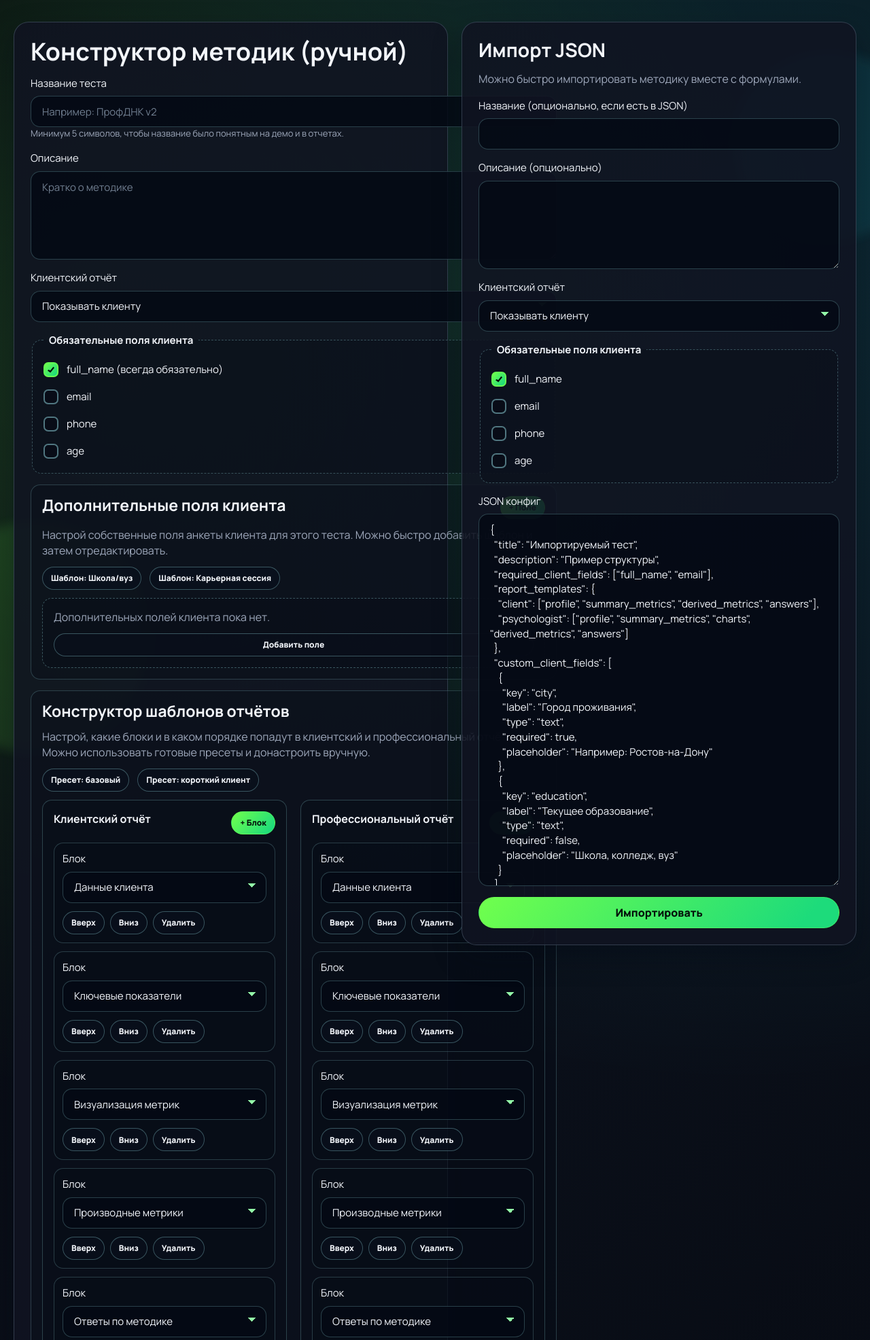
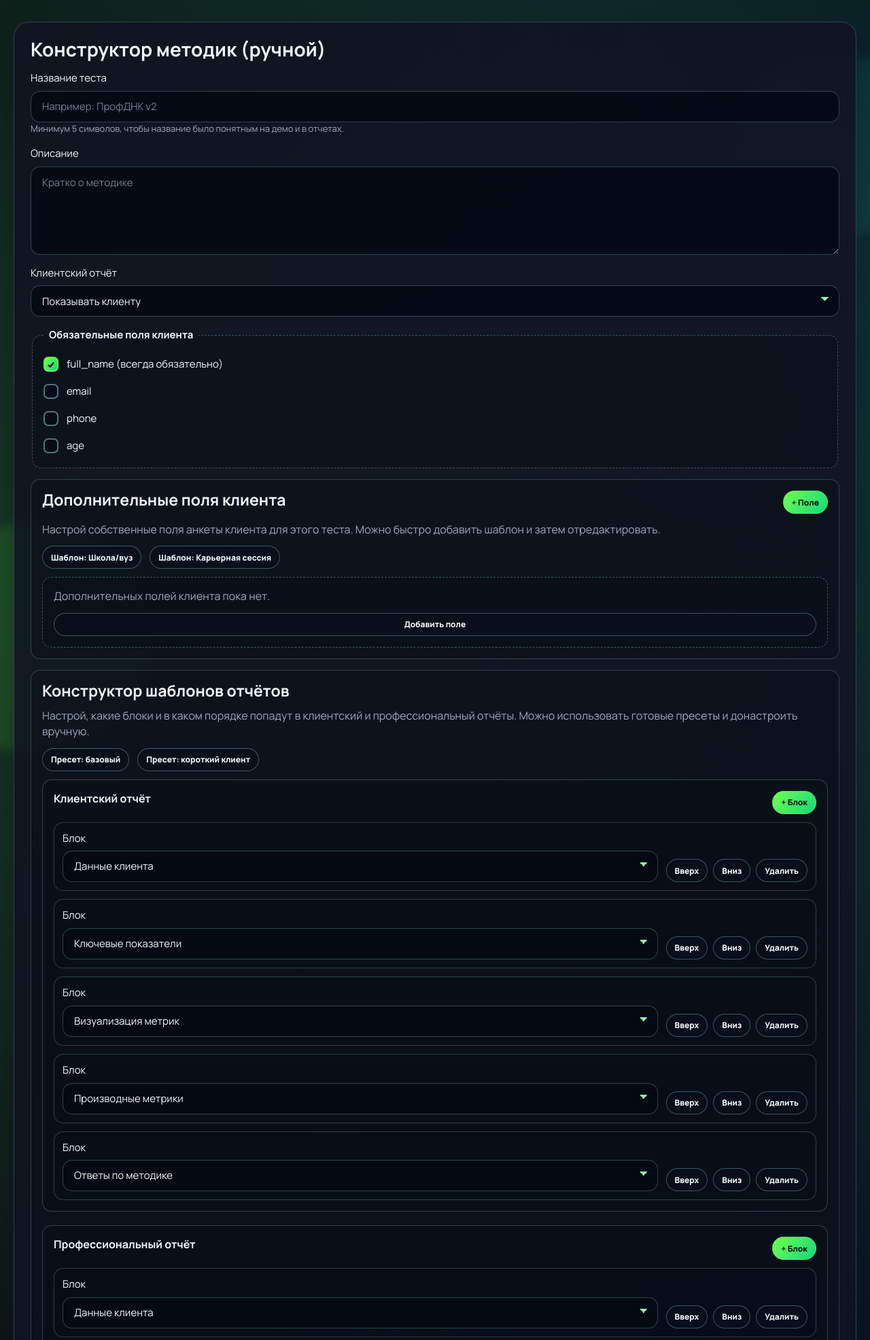
Before and after one commit to kleget/titanit-profdnk-mvp, a FastAPI app: template backend/app/templates/test_builder.html in a window 1280 px wide. Shown: the part 79-2051 px from the top of the page at 68% size. Run offline with FastAPI, Linux system fonts and the light colour scheme; the template is opened without the code that fills it, so the values that code supplies are empty.

Commit message:
fix(ui): stabilize desktop builder layout and bust stale static cache

```diff
--- a/backend/app/static/css/app.css
+++ b/backend/app/static/css/app.css
@@ -220,9 +220,27 @@ html[data-theme="light"] .brand {
   gap: var(--space-5);
 }
 
+.grid > * {
+  min-width: 0;
+}
+
 .two-col {
-  grid-template-columns: minmax(360px, 1.1fr) minmax(360px, 1fr);
+  grid-template-columns: repeat(2, minmax(0, 1fr));
   align-items: start;
+}
+
+.builder-layout {
+  grid-template-columns: minmax(0, 1.25fr) minmax(0, 0.95fr);
+  align-items: start;
+}
+
+.builder-page > .panel:first-child > h1 {
+  font-size: clamp(28px, 1.85vw, 40px);
+  line-height: 1.12;
+}
+
+.builder-report-grid {
+  grid-template-columns: repeat(2, minmax(0, 1fr));
 }
 
 .panel {
@@ -233,12 +251,13 @@ html[data-theme="light"] .brand {
   border-radius: var(--radius-xl);
   padding: var(--space-6);
   box-shadow: var(--shadow-panel);
+  min-width: 0;
 }
 
 .panel h1,
 .panel h2,
 .panel h3 {
-  text-wrap: balance;
+  overflow-wrap: anywhere;
 }
 
 .panel-head {
@@ -823,6 +842,7 @@ th {
   background: rgba(8, 13, 24, 0.35);
   display: grid;
   gap: var(--space-3);
+  min-width: 0;
 }
 
 .avatar {
@@ -875,6 +895,7 @@ th {
   background: rgba(8, 13, 24, 0.35);
   display: grid;
   gap: var(--space-3);
+  min-width: 0;
 }
 
 .question-item {
@@ -884,6 +905,7 @@ th {
   display: grid;
   gap: var(--space-3);
   background: rgba(8, 13, 24, 0.4);
+  min-width: 0;
 }
 
 #question-list,
@@ -900,6 +922,7 @@ th {
   border-radius: var(--radius-md);
   padding: var(--space-3);
   background: rgba(8, 13, 24, 0.35);
+  min-width: 0;
 }
 
 .question {
@@ -1049,8 +1072,24 @@ code {
   align-items: start;
 }
 
+@media (max-width: 1560px) {
+  .builder-layout {
+    grid-template-columns: 1fr;
+  }
+}
+
+@media (max-width: 1280px) {
+  .builder-report-grid {
+    grid-template-columns: 1fr;
+  }
+}
+
 @media (max-width: 1140px) {
   .two-col {
+    grid-template-columns: 1fr;
+  }
+
+  .builder-report-grid {
     grid-template-columns: 1fr;
   }
 }
--- a/backend/app/templates/base.html
+++ b/backend/app/templates/base.html
@@ -19,7 +19,7 @@
   <link rel="preconnect" href="https://fonts.googleapis.com">
   <link rel="preconnect" href="https://fonts.gstatic.com" crossorigin>
   <link href="https://fonts.googleapis.com/css2?family=Manrope:wght@400;500;700;800&family=Space+Grotesk:wght@500;700&display=swap" rel="stylesheet">
-  <link rel="stylesheet" href="/static/css/app.css">
+  <link rel="stylesheet" href="/static/css/app.css?v=20260321b">
 </head>
 <body>
   <div class="orb orb-a"></div>
--- a/backend/app/templates/test_builder.html
+++ b/backend/app/templates/test_builder.html
@@ -1,6 +1,6 @@
 {% extends "base.html" %}
 {% block content %}
-<section class="grid two-col">
+<section class="grid builder-layout builder-page">
   <article class="panel">
     <h1>Конструктор методик (ручной)</h1>
     <form method="post" action="/tests/new/manual" class="form-grid" id="manual-builder">
@@ -65,7 +65,7 @@
             Пресет: короткий клиент
           </button>
         </div>
-        <div class="grid two-col">
+        <div class="grid builder-report-grid">
           <div class="question-item">
             <div class="panel-head">
               <h4>Клиентский отчёт</h4>
@@ -216,5 +216,5 @@
   </article>
 </section>
 
-<script src="/static/js/builder.js"></script>
+<script src="/static/js/builder.js?v=20260321b"></script>
 {% endblock %}
```
